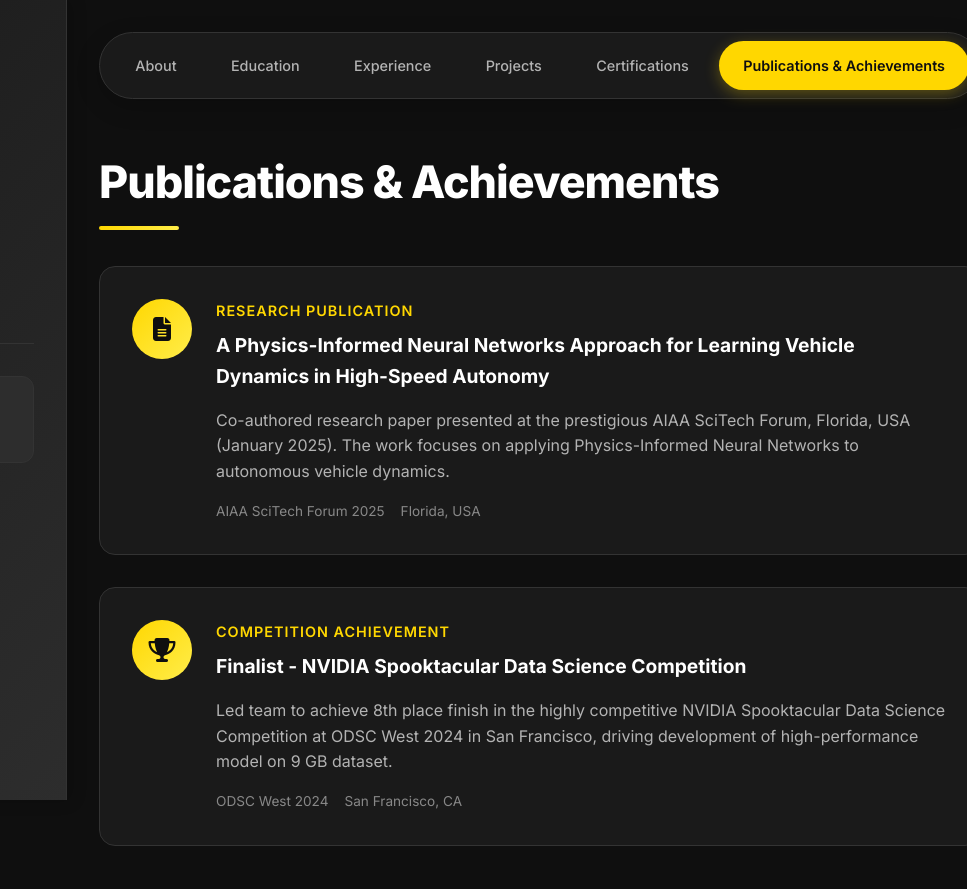
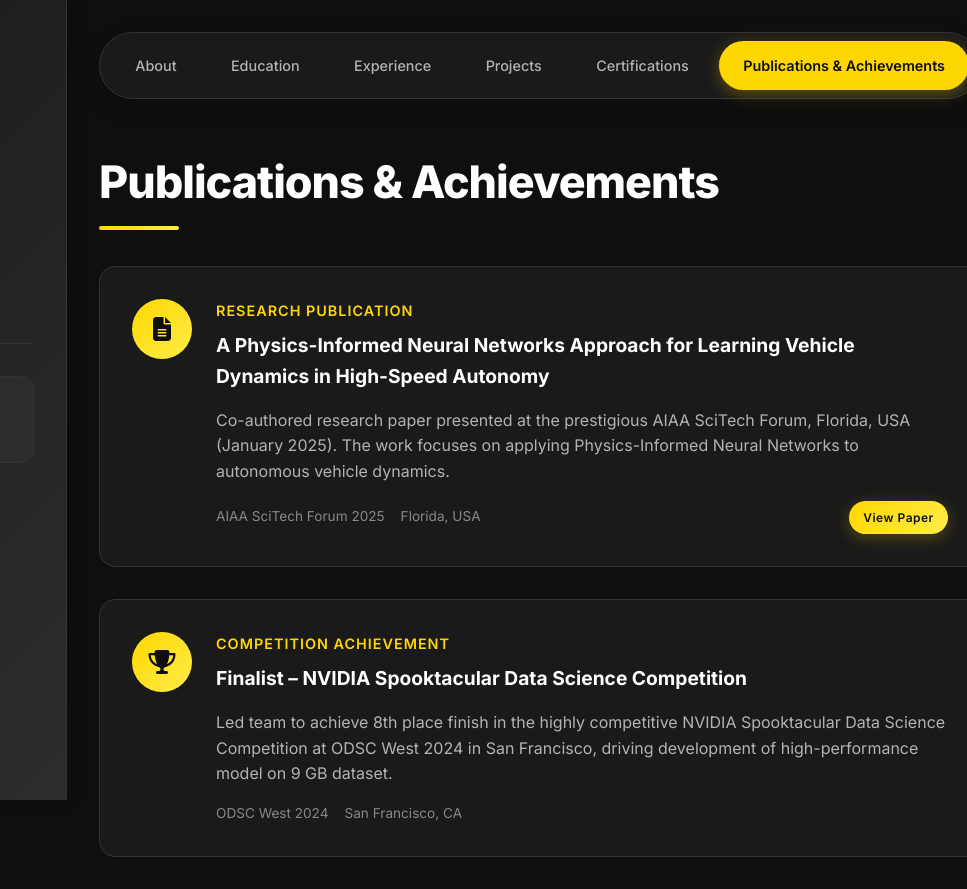
Before and after one commit to Sushant369/Sushant369.github.io, a plain HTML site: page index.html in a window 1280 px wide. Both pictures are taken after a click on the link "Publications & Achievements". Shown: the top 889 px of the page, 313-1280 px from the left. Drawn offline with Linux system fonts and the light colour scheme.

Commit message:
updated the link for publication

```diff
--- a/index.html
+++ b/index.html
@@ -787,85 +787,112 @@
                 <!-- Resume Section -->
                 <section id="resume" class="content-section">
                     <h2 class="section-title">Publications & Achievements</h2>
-                    <!-- <div class="about-content">
-                        <div style="text-align: center;">
-                            <h3 style="color: var(--text-primary); margin-bottom: 1rem;">Download My Resume</h3>
-                            <p style="margin-bottom: 2rem;">Get a comprehensive overview of my 5+ years of experience in AI/ML, including expertise in Generative AI, deep learning models, cloud platforms, and successful project deliveries.</p>
 
-                            <div style="display: grid; grid-template-columns: repeat(auto-fit, minmax(200px, 1fr)); gap: 1rem; margin-bottom: 2rem;">
-                                <div style="background: var(--tertiary-bg); padding: 1rem; border-radius: 10px; border: 1px solid var(--border-primary);">
-                                    <i class="fas fa-graduation-cap" style="color: var(--accent-primary); font-size: 1.2rem; margin-bottom: 0.5rem;"></i>
-                                    <div>MS in Computer Engineering, AI/ML</div>
-                                </div>
-                                <div style="background: var(--tertiary-bg); padding: 1rem; border-radius: 10px; border: 1px solid var(--border-primary);">
-                                    <i class="fas fa-briefcase" style="color: var(--accent-primary); font-size: 1.2rem; margin-bottom: 0.5rem;"></i>
-                                    <div>5+ Years Experience</div>
-                                </div>
-                                <div style="background: var(--tertiary-bg); padding: 1rem; border-radius: 10px; border: 1px solid var(--border-primary);">
-                                    <i class="fas fa-robot" style="color: var(--accent-primary); font-size: 1.2rem; margin-bottom: 0.5rem;"></i>
-                                    <div>Generative AI Specialist</div>
-                                </div>
-                                <div style="background: var(--tertiary-bg); padding: 1rem; border-radius: 10px; border: 1px solid var(--border-primary);">
-                                    <i class="fas fa-award" style="color: var(--accent-primary); font-size: 1.2rem; margin-bottom: 0.5rem;"></i>
-                                    <div>Published Research & Certifications</div>
-                                </div>
-                            </div>
+                    <div style="margin-top: 3rem;">
+                        <div style="display: grid; gap: 2rem;">
 
-                            <div style="display: flex; gap: 1rem; justify-content: center; flex-wrap: wrap;">
-                                <button class="submit-button" style="padding: 1rem 2rem; font-size: 1rem;">
-                                    <i class="fas fa-download"></i>
-                                    Download PDF Resume
-                                </button>
-                                <a href="mailto:sushantshelar121@gmail.com?subject=AI/ML Opportunity" style="display: inline-flex; align-items: center; gap: 0.5rem; padding: 1rem 2rem; background: transparent; color: var(--accent-primary); text-decoration: none; border: 2px solid var(--accent-primary); border-radius: 10px; font-weight: 600; font-size: 1rem; transition: all 0.3s ease;">
-                                    <i class="fas fa-envelope"></i>
-                                    Contact for Opportunities
-                                </a>
-                            </div>
-                        </div>
-                    </div> -->
+                            <!-- Research Publication -->
+                            <div style="background: var(--secondary-bg); border: 1px solid var(--border-primary); border-radius: 16px; padding: 2rem; display: flex; gap: 1.5rem;">
 
-                    <!-- Publications & Achievements -->
-                    <div style="margin-top: 3rem;">
-                        <!-- <h3 style="color: var(--text-primary); margin-bottom: 2rem; text-align: center;">Publications & Achievements</h3> -->
-
-                        <div style="display: grid; gap: 2rem;">
-                            <div style="background: var(--secondary-bg); border: 1px solid var(--border-primary); border-radius: 16px; padding: 2rem; display: flex; gap: 1.5rem;">
                                 <div style="width: 60px; height: 60px; background: linear-gradient(135deg, var(--accent-primary) 0%, var(--accent-secondary) 100%); border-radius: 50%; display: flex; align-items: center; justify-content: center; color: var(--primary-bg); font-size: 1.5rem; flex-shrink: 0;">
                                     <i class="fas fa-file-alt"></i>
                                 </div>
-                                <div>
-                                    <h4 style="color: var(--accent-primary); font-size: 0.9rem; font-weight: 600; text-transform: uppercase; letter-spacing: 1px; margin-bottom: 0.5rem;">Research Publication</h4>
-                                    <h5 style="color: var(--text-primary); font-size: 1.2rem; font-weight: 700; margin-bottom: 1rem;">A Physics-Informed Neural Networks Approach for Learning Vehicle Dynamics in High-Speed Autonomy</h5>
-                                    <p style="color: var(--text-secondary); line-height: 1.6; margin-bottom: 1rem;">Co-authored research paper presented at the prestigious AIAA SciTech Forum, Florida, USA (January 2025). The work focuses on applying Physics-Informed Neural Networks to autonomous vehicle dynamics.</p>
-                                    <div style="display: flex; gap: 1rem; font-size: 0.85rem; color: var(--text-muted);">
+
+                                <div style="width: 100%;">
+                                    <h4 style="color: var(--accent-primary); font-size: 0.9rem; font-weight: 600; text-transform: uppercase; letter-spacing: 1px; margin-bottom: 0.5rem;">
+                                        Research Publication
+                                    </h4>
+
+                                    <h5 style="color: var(--text-primary); font-size: 1.2rem; font-weight: 700; margin-bottom: 1rem;">
+                                        A Physics-Informed Neural Networks Approach for Learning Vehicle Dynamics in High-Speed Autonomy
+                                    </h5>
+
+                                    <p style="color: var(--text-secondary); line-height: 1.6; margin-bottom: 1rem;">
+                                        Co-authored research paper presented at the prestigious AIAA SciTech Forum, Florida, USA (January 2025).
+                                        The work focuses on applying Physics-Informed Neural Networks to autonomous vehicle dynamics.
+                                    </p>
+
+                                    <div style="display: flex; flex-wrap: wrap; align-items: center; gap: 1rem; font-size: 0.85rem; color: var(--text-muted);">
                                         <span>AIAA SciTech Forum 2025</span>
                                         <span>Florida, USA</span>
+
+                                        <!-- ✅ View Paper Button -->
+                                        <a href="https://arc.aiaa.org/doi/abs/10.2514/6.2025-1726"
+                                        target="_blank"
+                                        style="
+                                                margin-left: auto;
+                                                text-decoration: none;
+                                                padding: 0.45rem 0.9rem;
+                                                border-radius: 20px;
+                                                font-size: 0.75rem;
+                                                font-weight: 600;
+                                                letter-spacing: 0.04em;
+                                                color: var(--primary-bg);
+                                                background: linear-gradient(135deg, var(--accent-primary), var(--accent-secondary));
+                                                box-shadow: 0 4px 15px rgba(255, 215, 0, 0.25);
+                                                transition: all 0.3s ease;
+                                        "
+                                        onmouseover="this.style.transform='translateY(-2px)'; this.style.boxShadow='0 8px 25px rgba(255, 215, 0, 0.4)'"
+                                        onmouseout="this.style.transform='translateY(0)'; this.style.boxShadow='0 4px 15px rgba(255, 215, 0, 0.25)'"
+                                        >
+                                            View Paper
+                                        </a>
                                     </div>
                                 </div>
                             </div>
 
+                            <!-- Competition Achievement -->
                             <div style="background: var(--secondary-bg); border: 1px solid var(--border-primary); border-radius: 16px; padding: 2rem; display: flex; gap: 1.5rem;">
+
                                 <div style="width: 60px; height: 60px; background: linear-gradient(135deg, var(--accent-primary) 0%, var(--accent-secondary) 100%); border-radius: 50%; display: flex; align-items: center; justify-content: center; color: var(--primary-bg); font-size: 1.5rem; flex-shrink: 0;">
                                     <i class="fas fa-trophy"></i>
                                 </div>
-                                <div>
-                                    <h4 style="color: var(--accent-primary); font-size: 0.9rem; font-weight: 600; text-transform: uppercase; letter-spacing: 1px; margin-bottom: 0.5rem;">Competition Achievement</h4>
-                                    <h5 style="color: var(--text-primary); font-size: 1.2rem; font-weight: 700; margin-bottom: 1rem;">Finalist - NVIDIA Spooktacular Data Science Competition</h5>
-                                    <p style="color: var(--text-secondary); line-height: 1.6; margin-bottom: 1rem;">Led team to achieve 8th place finish in the highly competitive NVIDIA Spooktacular Data Science Competition at ODSC West 2024 in San Francisco, driving development of high-performance model on 9 GB dataset.</p>
-                                    <div style="display: flex; gap: 1rem; font-size: 0.85rem; color: var(--text-muted);">
+
+                                <div style="width: 100%;">
+                                    <h4 style="color: var(--accent-primary); font-size: 0.9rem; font-weight: 600; text-transform: uppercase; letter-spacing: 1px; margin-bottom: 0.5rem;">
+                                        Competition Achievement
+                                    </h4>
+
+                                    <h5 style="color: var(--text-primary); font-size: 1.2rem; font-weight: 700; margin-bottom: 1rem;">
+                                        Finalist – NVIDIA Spooktacular Data Science Competition
+                                    </h5>
+
+                                    <p style="color: var(--text-secondary); line-height: 1.6; margin-bottom: 1rem;">
+                                        Led team to achieve 8th place finish in the highly competitive NVIDIA Spooktacular Data Science Competition at ODSC West 2024 in San Francisco, driving development of high-performance model on 9 GB dataset.
+                                    </p>
+
+                                    <div style="display: flex; flex-wrap: wrap; align-items: center; gap: 1rem; font-size: 0.85rem; color: var(--text-muted);">
                                         <span>ODSC West 2024</span>
                                         <span>San Francisco, CA</span>
+
+                                        <!-- ✅ View Achievement Button (ready for link) -->
+                                        <!-- <a href="#"
+                                        style="
+                                                margin-left: auto;
+                                                text-decoration: none;
+                                                padding: 0.45rem 0.9rem;
+                                                border-radius: 20px;
+                                                font-size: 0.75rem;
+                                                font-weight: 600;
+                                                letter-spacing: 0.04em;
+                                                color: var(--primary-bg);
+                                                background: linear-gradient(135deg, var(--accent-primary), var(--accent-secondary));
+                                                box-shadow: 0 4px 15px rgba(255, 215, 0, 0.25);
+                                                transition: all 0.3s ease;
+                                        "
+                                        onmouseover="this.style.transform='translateY(-2px)'; this.style.boxShadow='0 8px 25px rgba(255, 215, 0, 0.4)'"
+                                        onmouseout="this.style.transform='translateY(0)'; this.style.boxShadow='0 4px 15px rgba(255, 215, 0, 0.25)'"
+                                        >
+                                            View Achievement
+                                        </a> -->
                                     </div>
                                 </div>
                             </div>
 
-
-
-
-
                         </div>
                     </div>
                 </section>
+
 
 
                 <!-- certification Section -->
```
